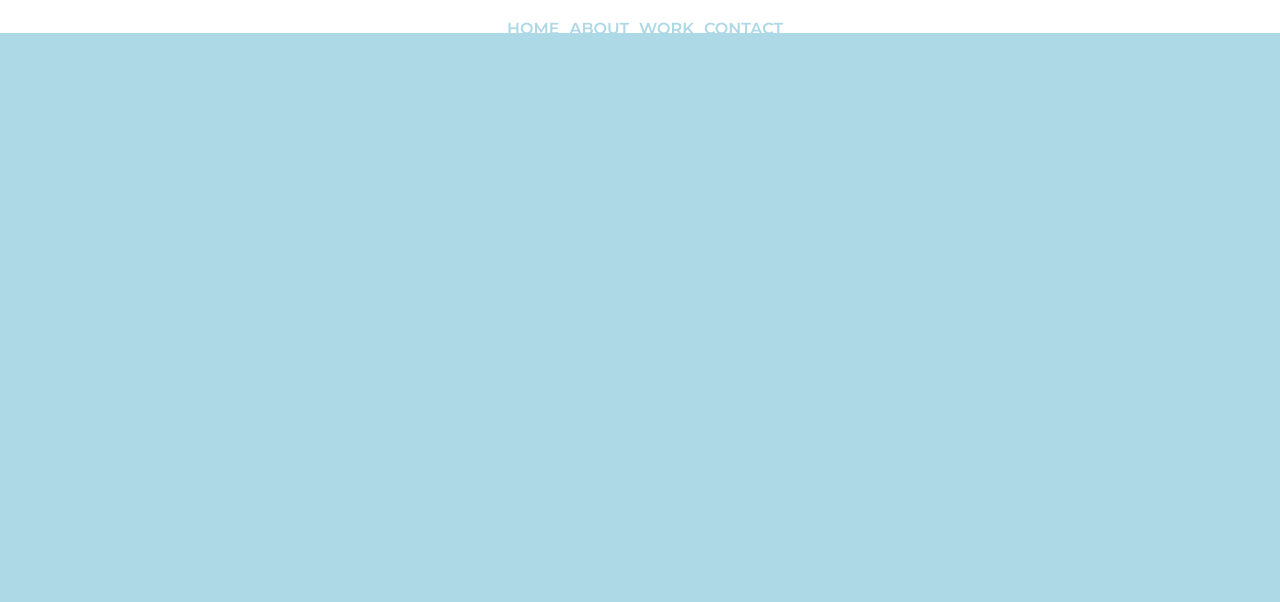
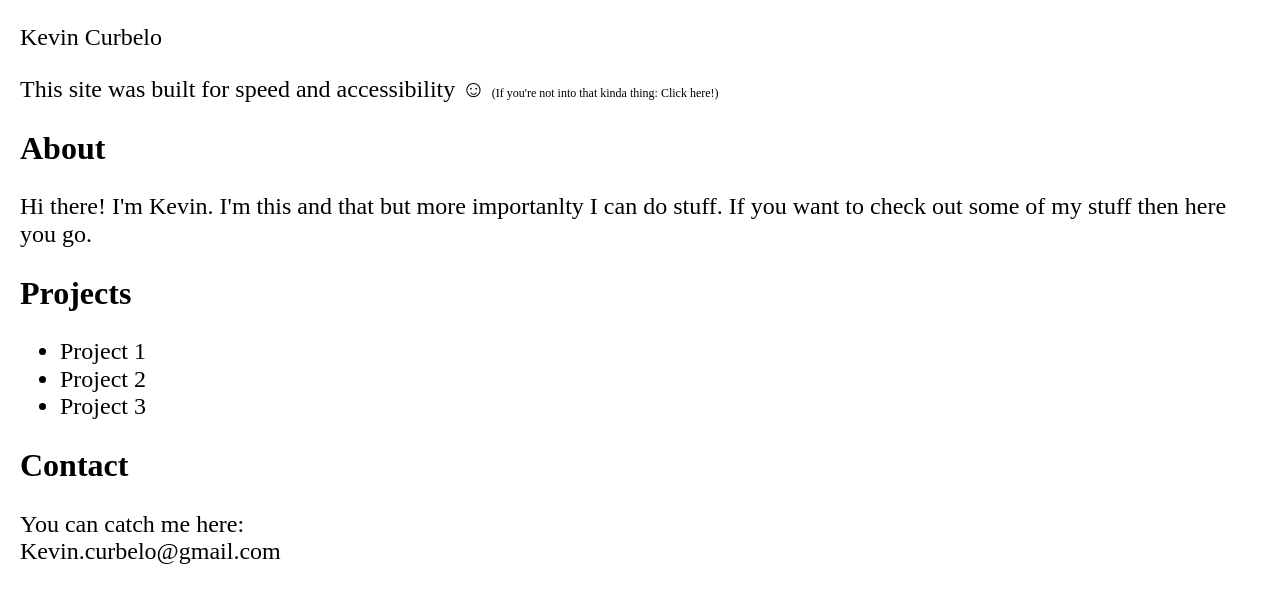
Before and after one commit to kcurbelo/updated-portfolio, a plain HTML site: page index.html in a window 1280 px wide. Drawn offline with Linux system fonts and the light colour scheme; a web font is replaced by a local one.

Commit message:
Redesign

```diff
--- a/css/main.css
+++ b/css/main.css
@@ -1,26 +1,38 @@
 /*Fonts*/
-/*font-family: 'Montserrat', sans-serif;*/
-/*font-family: 'Muli', sans-serif;*/
-  html, body {
-    height: 100%;
-  }
-  .nav-li {
-    list-style-type: none;
-    display: inline-block;
-    text-transform: uppercase;
+/*font-family: 'Slabo 27px', serif;
 font-family: 'Montserrat', sans-serif;
-    font-size: 16px;
-    margin: 0;
-    color: lightblue;
-    margin-left: 10px;
+font-family: 'Montserrat Subrayada', sans-serif;*/
+
+p,li {
+  font-size: 1.5em;
 }
 a {
   cursor: pointer;
 }
+h2 {
+  font-size: 2em;
+}
+
+.b-pad {
+  padding: 0 20px;
+  box-sizing: border-box;
+}
+
+
 .nav-ul {
   padding: 0;
   margin:0;
   text-align: center;
-    background-color: #fff;
-    margin-top: 20px;
 }
+
+
+/*======== For Mobile ===========*/
+/*.box-1 {
+  background-color: #EEE6AB;
+}
+.box-2 {
+  background-color: #C5BC8E;
+}
+.box-3 {
+  background-color: #696758;
+}*/
--- a/index.html
+++ b/index.html
@@ -7,23 +7,40 @@
 	<link rel="stylesheet" type="text/css" href="css/normalize.css">
 	<link rel="stylesheet" type="text/css" href="css/main.css">
 	<script type="js/lead.js" defer='defer'></script>
-	<link href="https://fonts.googleapis.com/css?family=Montserrat:600|Muli:400,600,700" rel="stylesheet">
+	<link href="https://fonts.googleapis.com/css?family=Montserrat+Subrayada:400,700|Montserrat:600|Open+Sans" rel="stylesheet">
 </head>
 <body>
-	<div style="background-color: lightblue; height: 100%;">
-		<div style="position: relative;">
-			<nav style="background-color: lightgreen;width: 100%;">
-				<ul class="nav-ul">
-					<li class="nav-li"  ><a>Home</a></li><!--
-					--><li class="nav-li" ><a>About</a></li><!--
-					--><li class="nav-li" ><a>Work</a></li><!--
-					--><li class="nav-li" ><a>Contact</a></li>
-				</ul>
-			</nav>
-			<!-- Main section -->
-			<div style="background-color: lightblue;height: 10px;margin-top: -5px;"></div>
+	<div>
+<!-- 		<nav>
+			<p>This site was built for speed and accessibility &#9786;</p>
+			<ul class="nav-ul">
+				<li class="nav-li" ><a>Work</a></li>
+				<li class="nav-li" ><a>About</a></li>
+				<li class="nav-li" ><a>Contact</a></li>
+			</ul>
+		</nav>	 -->
+		<p class="b-pad">Kevin Curbelo</p>
+		<p class="b-pad" style="">This site was built for speed and accessibility &#9786; <span style="font-size: .5em;">(If you're not into that kinda thing: <a>Click here!)</a> </span></p>
+		<div class="box-1 b-pad">
+			<h2>About</h2>
+			<p>Hi there! I'm Kevin. I'm this and that but more importanlty I can do stuff. If you want to check out some of my stuff then here you go. </p>
 		</div>
+		<div class="box-2 b-pad">
+			<h2 >Projects</h2>
+			<ul>
+				<li>Project 1</li>
+				<li>Project 2</li>
+				<li>Project 3</li>
+			</ul>
+		</div>
+		<div class="box-3 b-pad">
+			<h2>Contact</h2>
+			<p>You can catch me here:<br>Kevin.curbelo@gmail.com</p>
+		</div>
+
 	</div>
+
+
 
 
 </body>
```
Lines whose indentation alone changed are shown as unchanged.
